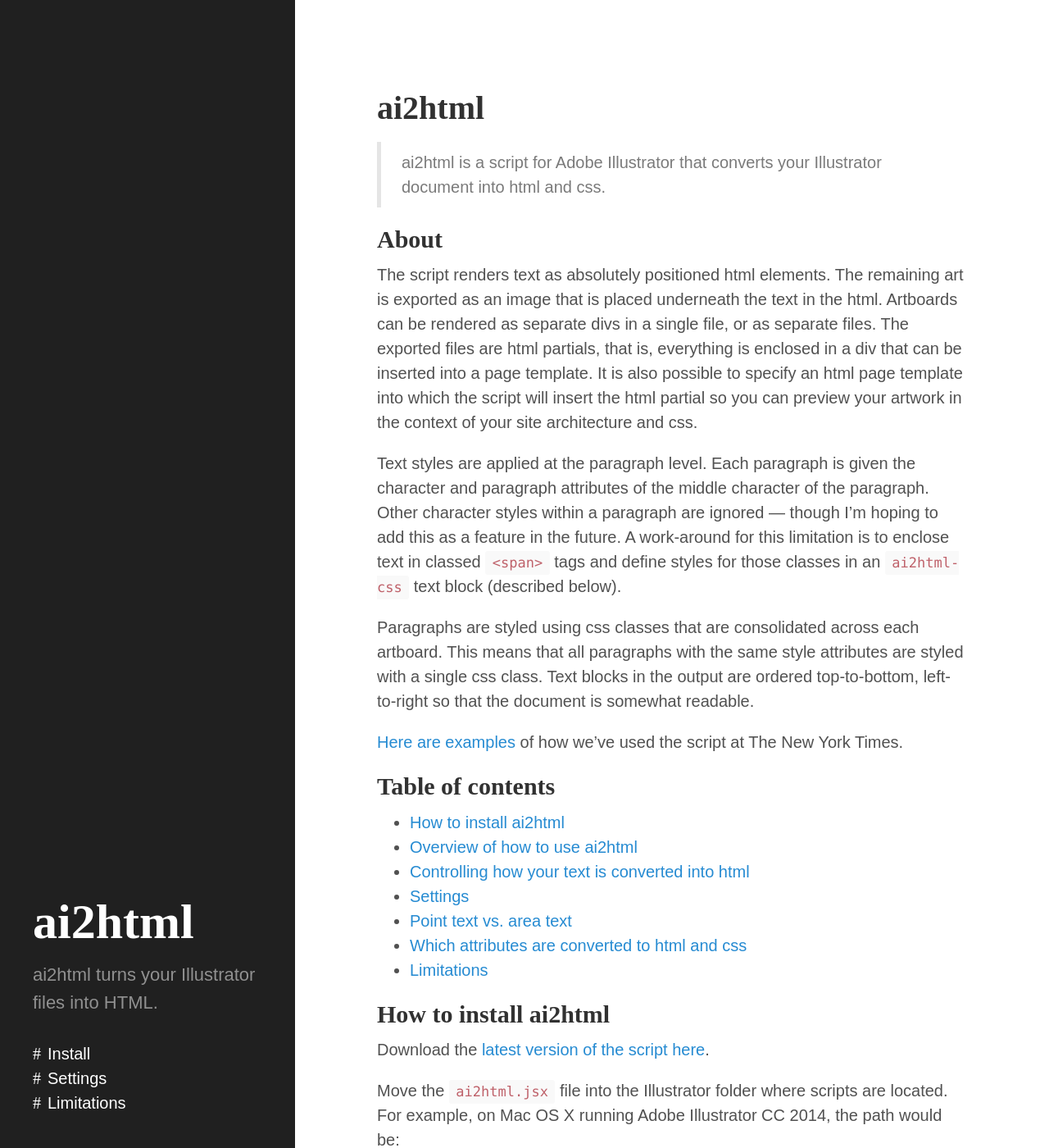
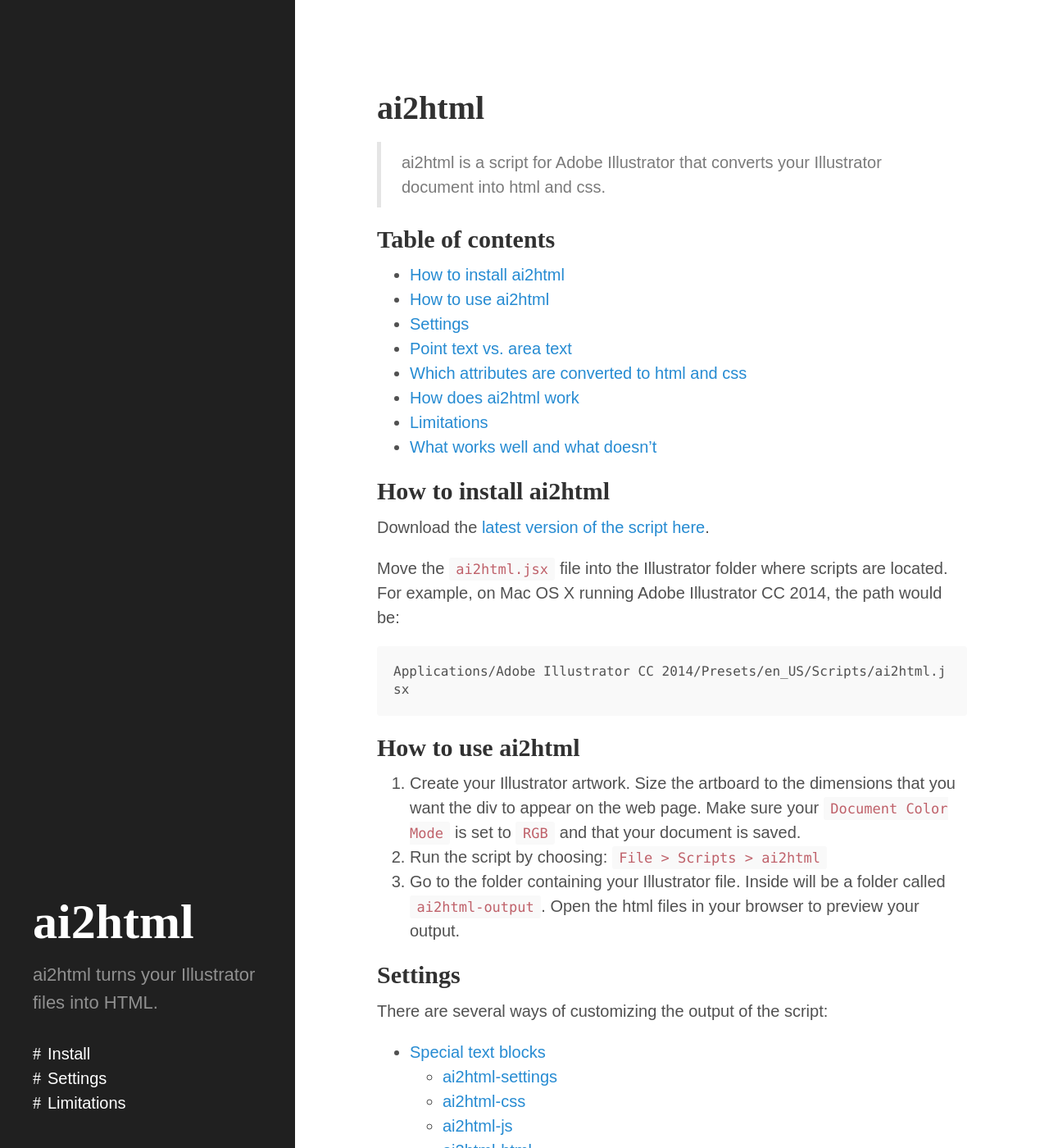
Before and after one commit to newsdev/ai2html, a Jekyll site: the page built from index.md, in a window 1280 px wide and 1400 px high. Shown: the whole window at 82% size. Built offline with Jekyll 4.4.1, drawn with Linux system fonts in a browser that asks for light colours; Markdown is read by kramdown in place of the engine named in the settings; some of the changed text lies outside the part shown.

Commit message:
Sync README.md in master branch to index.md in gh-pages

````diff
--- a/index.md
+++ b/index.md
@@ -7,25 +7,16 @@
 
 > ai2html is a script for Adobe Illustrator that converts your Illustrator document into html and css.
 
-## About
-
-The script renders text as absolutely positioned html elements. The remaining art is exported as an image that is placed underneath the text in the html. Artboards can be rendered as separate divs in a single file, or as separate files. The exported files are html partials, that is, everything is enclosed in a div that can be inserted into a page template. It is also possible to specify an html page template into which the script will insert the html partial so you can preview your artwork in the context of your site architecture and css.
-
-Text styles are applied at the paragraph level. Each paragraph is given the character and paragraph attributes of the middle character of the paragraph. Other character styles within a paragraph are ignored — though I'm hoping to add this as a feature in the future. A work-around for this limitation is to enclose text in classed `<span>` tags and define styles for those classes in an `ai2html-css` text block (described below).
-
-Paragraphs are styled using css classes that are consolidated across each artboard. This means that all paragraphs with the same style attributes are styled with a single css class. Text blocks in the output are ordered top-to-bottom, left-to-right so that the document is somewhat readable.
-
-[Here are examples](https://delicious.com/archietse/ai2html) of how we’ve used the script at The New York Times.
-
 ## Table of contents
 
 - [How to install ai2html](#how-to-install-ai2html)
-- [Overview of how to use ai2html](#overview-of-how-to-use-ai2html)
-- [Controlling how your text is converted into html](#controlling-how-your-text-is-converted-into-html)
+- [How to use ai2html](#how-to-use-ai2html)
 - [Settings](#settings)
 - [Point text vs. area text](#point-text-vs-area-text)
 - [Which attributes are converted to html and css](#which-attributes-are-converted-to-html-and-css)
+- [How does ai2html work](#how-does-ai2html-work)
 - [Limitations](#limitations)
+- [What works well and what doesn’t](#what-works-well-and-what-doesnt)
 
 
 ## How to install ai2html
@@ -37,7 +28,7 @@
 Applications/Adobe Illustrator CC 2014/Presets/en_US/Scripts/ai2html.jsx
 ```
 
-## Overview of how to use ai2html
+## How to use ai2html
 
 1. Create your Illustrator artwork. Size the artboard to the dimensions that you want the div to appear on the web page. Make sure your `Document Color Mode` is set to `RGB` and that your document is saved.
 2. Run the script by choosing: `File > Scripts > ai2html`
@@ -226,8 +217,20 @@
   - Character tracking
 
 
+## How does ai2html work
+
+The script renders text as absolutely positioned html elements. The remaining art is exported as an image that is placed underneath the text in the html. Artboards can be rendered as separate divs in a single file, or as separate files. The exported files are html partials, that is, everything is enclosed in a div that can be inserted into a page template. It is also possible to specify an html page template into which the script will insert the html partial so you can preview your artwork in the context of your site architecture and css.
+
+Text styles are applied at the paragraph level. Each paragraph is given the character and paragraph attributes of the middle character of the paragraph. Other character styles within a paragraph are ignored — though we’re hoping to add this as a feature in the future. A work-around for this limitation is to enclose text in classed `<span>` tags and define styles for those classes in an `ai2html-css` text block (described below).
+
+Paragraphs are styled using css classes that are consolidated across each artboard. This means that all paragraphs with the same style attributes are styled with a single css class. Text blocks in the output are ordered top-to-bottom, left-to-right so that the document is somewhat readable.
+
+[Here are examples](https://delicious.com/archietse/ai2html) of how we’ve used the script at The New York Times.
+
+
 ## Limitations
 
+- Text that has been rotated or skewed is not converted into html, but rather rendered onto the image. *We’re hoping to have a fix for this soon.*
 - Because numbers get rounded to whole pixels by the web page when formatting text and positioning elements, the html version of a graphic will not line up exactly with its Illustrator version. Rounding differences are particularly compounded if you have blocks of text that span many lines and have fractional leading in Illustrator.
 - The script currently only sets one style per paragraph, so custom styled words or characters within a paragraph are ignored. Each paragraph’s style is determined by the middle character in the paragraph.
 - The script assumes that text always goes above the art.
@@ -259,10 +262,12 @@
 
 ## Thanks
 
-Many thanks to [Jeremy Ashkenas](https://twitter.com/jashkenas), [Matt Ericson](https://twitter.com/mericson), [Tom Giratikanon](https://twitter.com/giratikanon), [Alan McLean](https://twitter.com/alanmclean) and my colleagues in [@nytgraphics](https://twitter.com/nytgraphics) for their patient guidance in the development of this project.
+Many thanks to [Jeremy Ashkenas](https://twitter.com/jashkenas), [Matt Ericson](https://twitter.com/mericson), [Tom Giratikanon](https://twitter.com/giratikanon), [Alan McLean](https://twitter.com/alanmclean) and my colleagues in The New York Times [Graphics Department](https://twitter.com/nytgraphics) for their patient guidance in the development of this project.
 
 If you’re learning to write Javascript for Adobe Illustrator, [John Wundes](http://www.wundes.com/JS4AI/), has many wonderful scripts. [explore.js](http://www.wundes.com/JS4AI/explore.js) is particularly helpful for understanding what attributes are attached to Illustrator objects.
 
 ---
 
 <p style="font-size:.8em;opacity:0.5;">Created by <a href="https://twitter.com/archietse">Archie Tse</a> / <a href="https://github.com/newsdev">The New York Times</a></p>
+
+<p style="font-size:.8em;opacity:0.5;">Copyright (c) 2011-2015 The New York Times Company</p>
````
